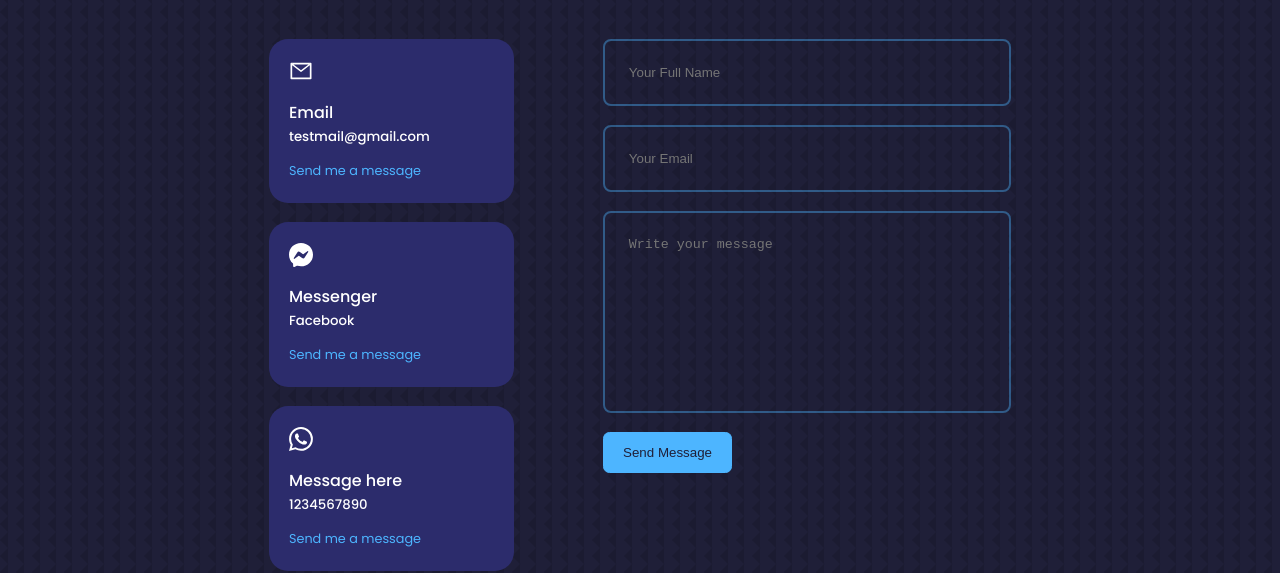
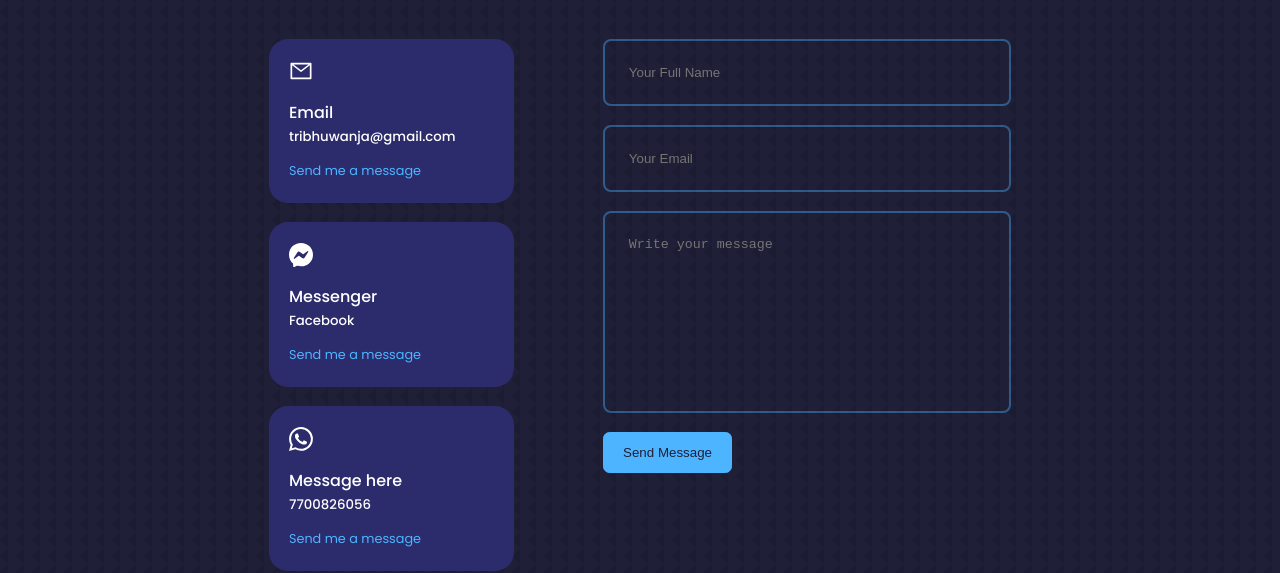
Before and after one commit to tribanj/newPortfolioDesign, a React (Create React App) app: page / in a window 1280 px wide. Shown: the part 4940-5513 px from the top of the page. Built offline with nearby package versions, Linux system fonts and the light colour scheme.

Commit message:
Contact option updated

```diff
--- a/src/components/contacts/Contact.jsx
+++ b/src/components/contacts/Contact.jsx
@@ -38,9 +38,9 @@ const Contact = () => {
           <article className="contact__option">
             <AiOutlineMail className="contact__option-icon" />
             <h4>Email</h4>
-            <h5>testmail@gmail.com</h5>
+            <h5>tribhuwanja@gmail.com</h5>
             <a
-              href="mailto:testmail@gmail.com"
+              href="mailto:tribhuwanja@gmail.com"
               target="_blank"
               rel="noreferrer"
             >
@@ -63,7 +63,7 @@ const Contact = () => {
           <article className="contact__option">
             <BsWhatsapp className="contact__option-icon" />
             <h4>Message here</h4>
-            <h5>1234567890</h5>
+            <h5>7700826056</h5>
             <a
               href="http://api.whatsapp.com/send?phone=7705826056"
               target="_blank"
```
